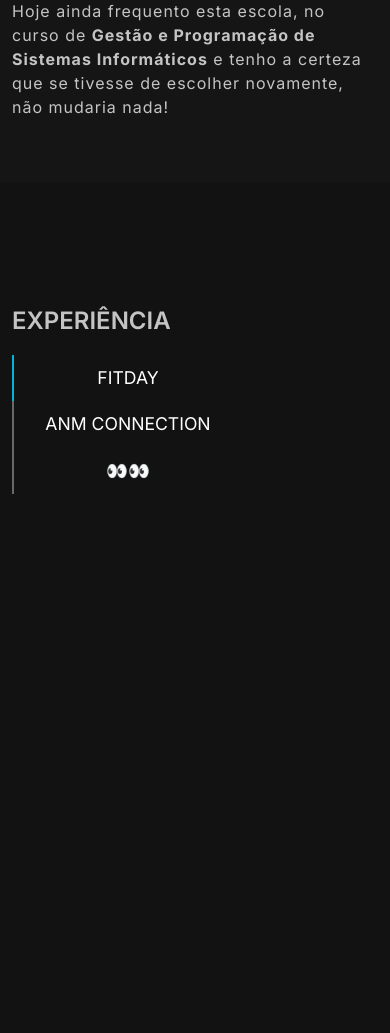
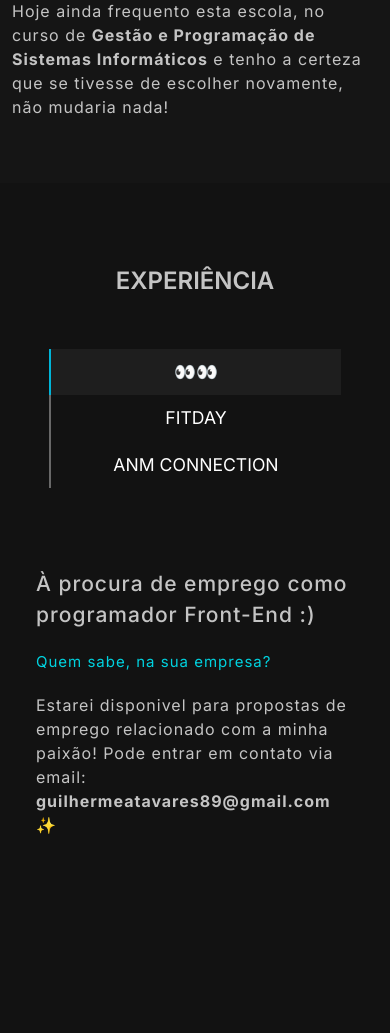
Before and after one commit to gatavares/gatavares.github.io, a PHP site: page / in a window 390 px wide. Shown: the part 1230-2263 px from the top of the page. Before the commit the page ends 1724 px from the top, so only its background shows below. Run offline with PHP 8.4, Linux system fonts and the light colour scheme.

Commit message:
Menu toggler funfando mas a percisar de conteudo

```diff
--- a/CONTENT/PAGES/home.html
+++ b/CONTENT/PAGES/home.html
@@ -63,19 +63,30 @@
 <section>
     <div class="container-fluid experiencia">
         <div class="container">
-            <div class="row">
-                <div class="col">
+            <div class="row justify-content-center text-center text-xl-start">
+                <div class="col-12 col-xl-3">
+
                     <p class="experiencia-Text-Title">EXPERIÊNCIA</p>
 
                     <div class="menu-lugares">
                         <div class="menu text-center">
-                            <li class="ativado"><a href="">FITDAY</a></li>
-                            <li class="desativado"><a href="">ANM CONNECTION</a></li>
-                            <li class="desativado"><a href="">👀👀</a></li>
+                            <li class="ativado" id="1" onclick="menu(1)"><a>👀👀</a></li>
+                            <li class="desativado" id="2" onclick="menu(2)"><a>FITDAY</a></li>
+                            <li class="desativado" id="3" onclick="menu(3)"><a>ANM CONNECTION</a></li>
                         </div>
                     </div>
                 </div>
-                <div class="col"></div>
+                <div class="col-12 col-xl-9">
+                    <div class="artigos text-start px-4 px-xl-0">
+                        <div class="headerArtigo">
+                            <p class="tituloArtigo" id="tituloArtigo"A>À procura de emprego como programador Front-End :)</p>
+                            <p class="dataArtigo align-bottom" id="dataArtigo"></p>
+                        </div>
+                        <p class="categoriaArtigo" id="categoriaArtigo">Quem sabe, na sua empresa?</p>
+                        <p class="textoArtigo" id="textoArtigo">Estarei disponivel para propostas de emprego relacionado com a minha
+                            paixão! Pode entrar em contato via email: <span>guilhermeatavares89@gmail.com</span> ✨</p>
+                    </div>
+                </div>
             </div>
         </div>
     </div>
--- a/CSS/styles.css
+++ b/CSS/styles.css
@@ -179,7 +179,7 @@ body {
     background-color: #121212;
 }
 
-@media screen and (max-width: 991px) {
+@media screen and (max-width: 992px) {
     .text-animation {
         min-height: 40vh;
         margin-left: 0% !important;
@@ -362,9 +362,10 @@ body {
     font-weight: 600;
 }
 
-@media screen and (max-width: 991px) {
+@media screen and (max-width: 992px) {
     .buttons {
         margin: 0 37% 0 37%;
+        margin-top: -2%;
     }
 
     .buttons i {
@@ -373,12 +374,6 @@ body {
 
     .buttons p {
         font-size: 1.38vw;
-    }
-}
-
-@media screen and (max-width: 991px) {
-    .buttons {
-        margin-top: -2%;
     }
 }
 
@@ -514,23 +509,23 @@ body {
     font-weight: bold;
 }
 
-.sobreMim{
+.sobreMim {
     letter-spacing: 1px;
 }
 
-.sobreMim-Text-Title{
+.sobreMim-Text-Title {
     font-size: 24px;
     font-weight: bold;
     color: #c4c4c4;
 }
 
-.sobreMim-Text-Loc{
+.sobreMim-Text-Loc {
     font-size: 18px;
     font-weight: bold;
     color: #c4c4c4;
 }
 
-.sobreMim-Text-Content{
+.sobreMim-Text-Content {
     font-size: 16px;
     color: #c4c4c4;
     line-height: 1.5rem;
@@ -538,28 +533,141 @@ body {
 
 .experiencia {
     margin-top: 120px;
-    min-height: 50vh;
 }
 
-.experiencia-Text-Title{
+.experiencia-Text-Title {
     font-size: 24px;
     font-weight: 600;
     color: #c4c4c4;
 }
 
-.menu-lugares{
-    width: 230px;
+.menu-lugares {
+    width: 200px;
+    margin-top: 50px;
 }
 
-.menu li{
+.menu li {
     font-size: 1.1rem;
-    padding: 10px 20px;
+    padding: 10px 10px;
+    cursor: pointer;
+    transition: .25s ease-in-out;
 }
 
-.menu li.ativado{
-    border-left: 2px solid #00B4D8;
+.menu li:hover {
+    background-color: rgba(255, 255, 255, .1);
 }
 
-.menu li.desativado{
+.ativado {
+    border-left: 2px solid #00B4D8;
+    background-color: rgba(255, 255, 255, .05);
+}
+
+.desativado {
     border-left: 2px solid rgb(104, 104, 104);
 }
+
+@media screen and (max-width: 1199px) {
+    .experiencia {
+        margin-top: 80px;
+    }
+
+    .menu-lugares {
+        margin-left: 23%;
+        width: 500px;
+    }
+}
+
+@media screen and (max-width: 992px) {
+    .menu-lugares {
+        margin-left: 13%;
+    }
+}
+
+@media screen and (max-width: 768px) {
+    .menu-lugares {
+        margin-left: 1%;
+    }
+}
+
+@media screen and (max-width: 576px) {
+    .menu-lugares {
+        margin-left: 10%;
+        width: 80%;
+    }
+}
+
+@-webkit-keyframes slide-right {
+    0% {
+        -webkit-transform: translateX(0);
+        transform: translateX(0);
+    }
+
+    100% {
+        -webkit-transform: translateX(100px);
+        transform: translateX(100px);
+    }
+}
+
+@keyframes slide-right {
+    0% {
+        -webkit-transform: translateX(0);
+        transform: translateX(0);
+    }
+
+    100% {
+        -webkit-transform: translateX(100px);
+        transform: translateX(100px);
+    }
+}
+
+.slide-right {
+    -webkit-animation: slide-right 0.35s linear both;
+    animation: slide-right 0.35s linear both;
+}
+
+.artigos{
+    letter-spacing: 1px;
+    color: #c4c4c4;
+}
+
+.artigos p span{
+    font-weight: bold;
+}
+
+@media screen and (min-width: 1199px) {
+    .headerArtigo {
+        display: flex;
+        margin-top: 80px;
+        margin-bottom: 20px;
+    }
+
+    .tituloArtigo {
+        margin-right: 30%;
+        font-size: 21px;
+    }
+
+}
+
+.headerArtigo {
+    margin-top: 80px;
+    margin-bottom: 20px;
+}
+
+.tituloArtigo {
+    font-size: 21px;
+}
+
+.dataArtigo {
+    font-size: 15px;
+}
+
+.tituloArtigo,
+.dataArtigo {
+    font-weight: 500;
+}
+
+.categoriaArtigo{
+    font-size: 15px;
+    color: #00d2df;
+    margin-bottom: 20px;
+}
--- a/JS/main.js
+++ b/JS/main.js
@@ -0,0 +1,37 @@
+let idSaved = 1;
+
+function menu(id) {
+    const element = document.getElementById(id);
+    if (id === idSaved) {
+    }
+    else {
+        if (element.className === "desativado") {
+            element.className = "ativado";
+            document.getElementById(idSaved).className = "desativado"
+
+            idSaved = id;
+
+            if (id === 1) {
+                document.getElementById("tituloArtigo").innerHTML = "À procura de emprego como programador Front-End :)";
+                document.getElementById("dataArtigo").innerHTML = "";
+                document.getElementById("categoriaArtigo").innerHTML = "Quem sabe, na sua empresa?";
+                document.getElementById("textoArtigo").innerHTML = "Estarei disponivel para propostas de emprego relacionado com a minha paixão! Pode entrar em contato via email: <span>guilhermeatavares89@gmail.com</span> ✨";
+            }
+            if (id === 2) {
+                document.getElementById("tituloArtigo").innerHTML = "Front & Back-End Developer, Menager";
+                document.getElementById("dataArtigo").innerHTML = "Ago 2022";
+                document.getElementById("categoriaArtigo").innerHTML = "Fitday Company";
+                document.getElementById("textoArtigo").innerHTML = "1";
+            }
+            if (id === 3) {
+                document.getElementById("tituloArtigo").innerHTML = "Estágio Front-End Developer";
+                document.getElementById("dataArtigo").innerHTML = "Ago 2022";
+                document.getElementById("categoriaArtigo").innerHTML = "ANM Connection";
+                document.getElementById("textoArtigo").innerHTML = "2";
+            }
+        }
+        else {
+            element.className = "desativado"
+        }
+    }
+}
```
